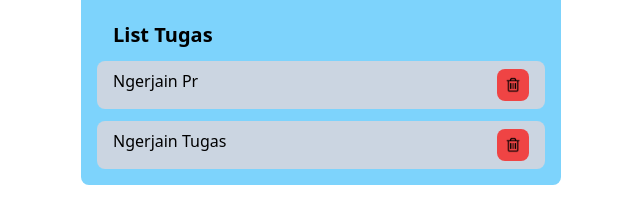
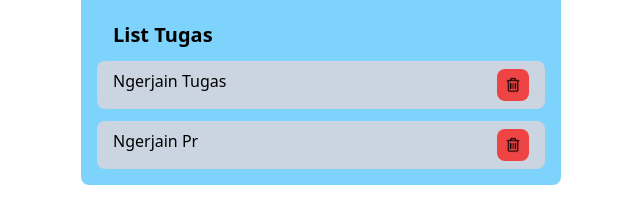
Before and after one commit to farhanskuyyyy/todo-app, a website: page index.html in a window 1280 px wide. Shown: the part 155-378 px from the top of the page, 319-959 px from the left. Drawn offline with Linux system fonts and the light colour scheme.

Commit message:
add order desc by index

```diff
--- a/index.html
+++ b/index.html
@@ -46,6 +46,7 @@
             const taskList = document.getElementById('task-list');
             taskList.innerHTML = '';
             if (dataTask.length > 0) {
+                dataTask.sort().reverse();
                 dataTask.forEach(value => {
                     taskList.innerHTML += `
                         <div class="flex justify-center px-4 gap-2 mt-3 bg-slate-300 rounded-lg p-2">
@@ -53,7 +54,7 @@
                                 <input type="checkbox" name="list-${value.key}" id="list-${value.key}" class="hidden">
                                 <label class="cursor-pointer task" for="list-${value.key}" data-id="${value.key}">${value.desc}</label>
                             </div>
-                            <div class="w-1/4 flex justify-end">
+                            <div class="w-1/4 flex justify-end ">
                                 <button class="bg-red-500 rounded-lg p-2 text-white btn-remove" data-id="${value.key}"><img src="dist/trash.png" alt="" class="h-4 w-4"></button>
                             </div>
                         </div>
```
